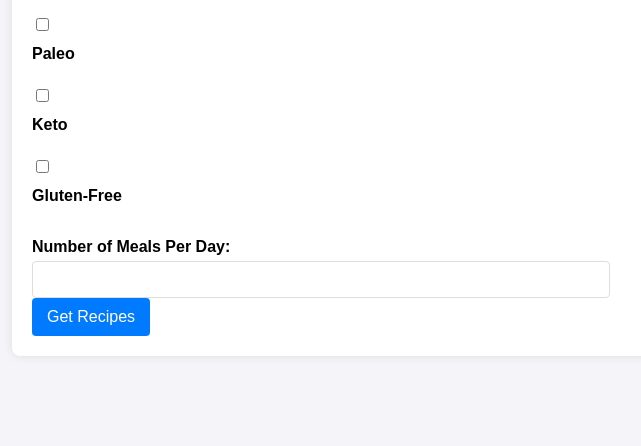
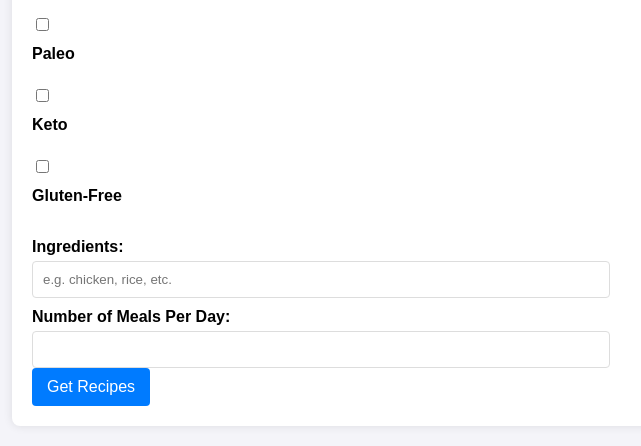
Before and after one commit to nathkim/PlatePal, a Flask app: page / in a window 1280 px wide. Shown: the part 895-1341 px from the top of the page, without its empty margins (228-869 px from the left). Before the commit the page ends 1231 px from the top, so only its background shows below. Run offline with Flask 3, Linux system fonts and the light colour scheme.

Commit message:
Allowed ingredient filtering

```diff
--- a/app.py
+++ b/app.py
@@ -36,13 +36,14 @@ def recommend():
     calorie_intake = int(request.form['calories'])
     dietary_restrictions = request.form.getlist('restrictions')
     dietary_preferences = request.form.getlist('preferences')
+    ingredients = request.form.get('ingredients')
     meals_per_day = int(request.form['meals'])
 
     # Calculate calories per meal
     calories_per_meal = calorie_intake // meals_per_day
 
     # Fetch recipe recommendations
-    recipes = get_recipe_recommendations(calories_per_meal, dietary_restrictions, dietary_preferences)
+    recipes = get_recipe_recommendations(calories_per_meal, dietary_restrictions, dietary_preferences, ingredients)
 
     breakfast_list = []
     lunch_list = []
@@ -84,23 +85,44 @@ def test_api():
         return f"API Test Failed: {response.status_code}"
 
 # Function to search for recipes
-def get_recipe_recommendations(calories_per_meal, restrictions, preferences, number_of_recipes=25):
+def get_recipe_recommendations(calories_per_meal, restrictions, preferences, ingredients, number_of_recipes=25):
     url = f"https://api.spoonacular.com/recipes/complexSearch"
-    params = {
-        'apiKey': SPOONACULAR_API_KEY,
-        'maxCalories': calories_per_meal,
-        'diet': ','.join(preferences),
-        'intolerances': ','.join(restrictions),
-        'number': number_of_recipes
-    }
+    all_results = []
+    if ingredients:
+        ingredient_list = [ingredient.strip() for ingredient in ingredients.split(',')]
 
+        for i in ingredient_list:
+            params = {
+                'apiKey': SPOONACULAR_API_KEY,
+                'maxCalories': calories_per_meal,
+                'diet': ','.join(preferences),
+                'intolerances': ','.join(restrictions),
+                'includeIngredients': i,
+                'number': 5
+            }
+            response = requests.get(url, params=params)
+            if response.status_code == 200:
+                all_results.extend(response.json().get('results', []))  # Combine results
+            else:
+                print(f"Error: {response.status_code}")
+
+    # Calculate the remaining number of recipes to fetch, ensuring it's non-negative
+    remaining_recipes = number_of_recipes - len(ingredient_list) * 5
+    if remaining_recipes > 0:
+        params = {
+            'apiKey': SPOONACULAR_API_KEY,
+            'maxCalories': calories_per_meal,
+            'diet': ','.join(preferences),
+            'intolerances': ','.join(restrictions),
+            'number': remaining_recipes
+        }
     response = requests.get(url, params=params)
-
     if response.status_code == 200:
-        return response.json().get('results', [])
+        all_results.extend(response.json().get('results', []))  # Combine results
     else:
         print(f"Error: {response.status_code}")
-        return []
+
+    return all_results
 
 # Function to get detailed recipe information
 def get_recipe_information(recipe_id):
--- a/templates/index.html
+++ b/templates/index.html
@@ -59,6 +59,9 @@
                 <label for="gluten-free">Gluten-Free</label><br>
             </div>
 
+            <label for="ingredients">Ingredients:</label>
+            <input type="text" id="ingredients" name="ingredients" placeholder="e.g. chicken, rice, etc."><br>
+
             <label for="meals">Number of Meals Per Day:</label>
             <input type="number" id="meals" name="meals" required><br>
 
```
